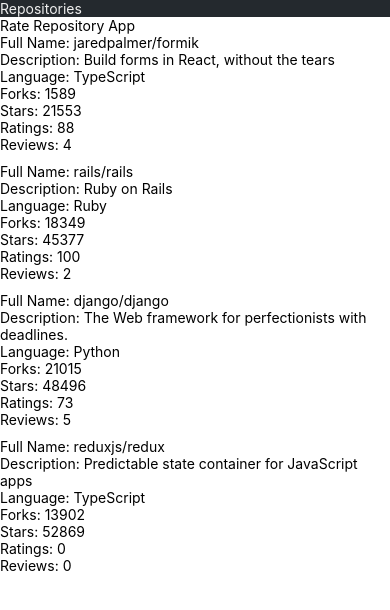
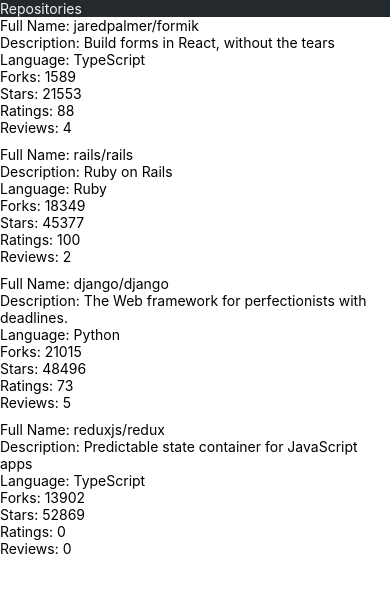
Before and after one commit to miku86/react-native-rate-repos, a React Native app: screen / in a window 390 px wide. Shown: the top 610 px of the page. Built offline with nearby package versions, Linux system fonts and the light colour scheme.

Commit message:
Remove heading

```diff
--- a/src/components/Main.jsx
+++ b/src/components/Main.jsx
@@ -1,5 +1,5 @@
 import React from "react";
-import { StyleSheet, Text, View } from "react-native";
+import { StyleSheet, View } from "react-native";
 import AppBar from "./AppBar";
 import RepositoryList from "./RepositoryList";
 
@@ -17,7 +17,6 @@
   return (
     <View style={styles.container}>
       <AppBar />
-      <Text>Rate Repository App</Text>
       <RepositoryList />
     </View>
   );
```
